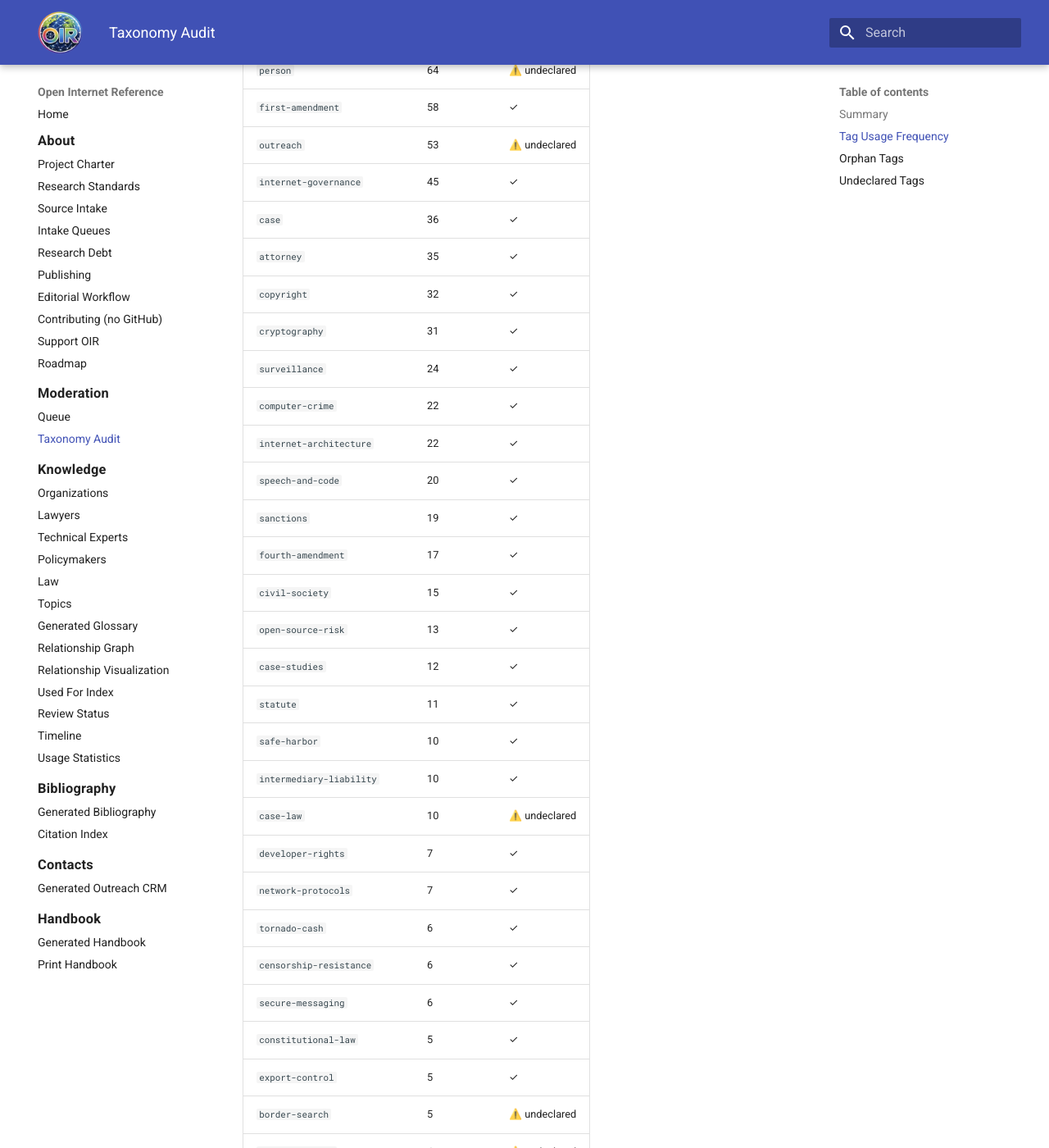
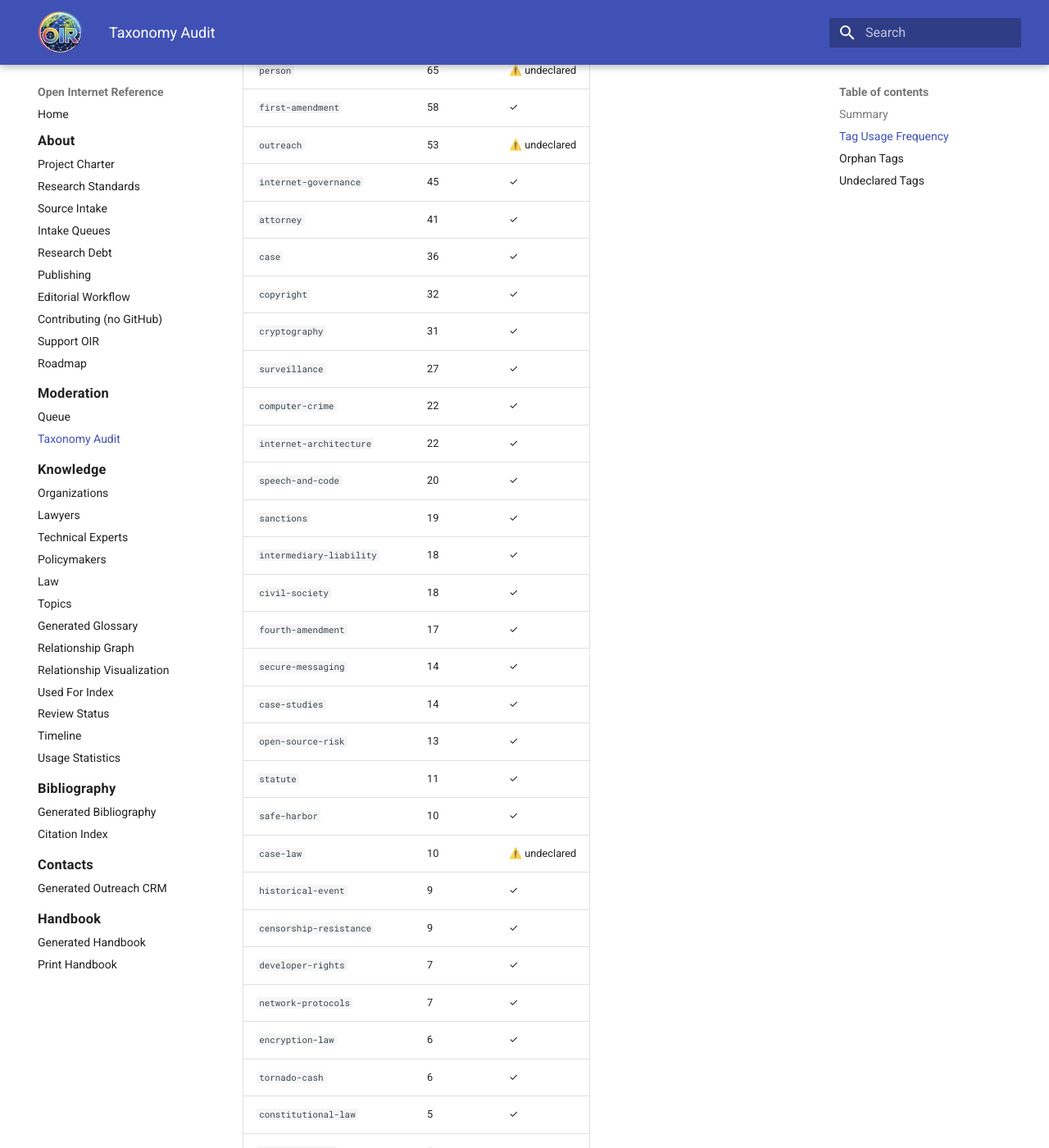
Before and after one commit to itsmeront/open-internet-reference, an MkDocs documentation site: the page built from website/generated/taxonomy-audit.md, in a window 1280 px wide and 1400 px high, scrolled down 1050 px. Shown: the whole window at 82% size. Built offline with MkDocs 1.6.1 and Material for MkDocs 9.7.7, drawn with Linux system fonts in a browser that asks for light colours; some of the changed text lies outside the part shown.

Commit message:
chore: update moderation and taxonomy reports [automated]

```diff
--- a/website/generated/taxonomy-audit.md
+++ b/website/generated/taxonomy-audit.md
@@ -20,37 +20,39 @@ This report analyzes tag usage, identifies gaps, and surfaces potential duplicat
 
 | Tag | Uses | Status |
 |-----|------|--------|
-| `source` | 169 | ✓ |
-| `digital-rights` | 139 | ✓ |
-| `privacy` | 82 | ✓ |
-| `organization` | 78 | ✓ |
+| `source` | 179 | ✓ |
+| `digital-rights` | 154 | ✓ |
+| `privacy` | 86 | ✓ |
+| `organization` | 83 | ✓ |
 | `open-source-software` | 69 | ✓ |
-| `person` | 64 | ⚠️ undeclared |
+| `person` | 65 | ⚠️ undeclared |
 | `first-amendment` | 58 | ✓ |
 | `outreach` | 53 | ⚠️ undeclared |
 | `internet-governance` | 45 | ✓ |
+| `attorney` | 41 | ✓ |
 | `case` | 36 | ✓ |
-| `attorney` | 35 | ✓ |
 | `copyright` | 32 | ✓ |
 | `cryptography` | 31 | ✓ |
-| `surveillance` | 24 | ✓ |
+| `surveillance` | 27 | ✓ |
 | `computer-crime` | 22 | ✓ |
 | `internet-architecture` | 22 | ✓ |
 | `speech-and-code` | 20 | ✓ |
 | `sanctions` | 19 | ✓ |
+| `intermediary-liability` | 18 | ✓ |
+| `civil-society` | 18 | ✓ |
 | `fourth-amendment` | 17 | ✓ |
-| `civil-society` | 15 | ✓ |
+| `secure-messaging` | 14 | ✓ |
+| `case-studies` | 14 | ✓ |
 | `open-source-risk` | 13 | ✓ |
-| `case-studies` | 12 | ✓ |
 | `statute` | 11 | ✓ |
 | `safe-harbor` | 10 | ✓ |
-| `intermediary-liability` | 10 | ✓ |
 | `case-law` | 10 | ⚠️ undeclared |
+| `historical-event` | 9 | ✓ |
+| `censorship-resistance` | 9 | ✓ |
 | `developer-rights` | 7 | ✓ |
 | `network-protocols` | 7 | ✓ |
+| `encryption-law` | 6 | ✓ |
 | `tornado-cash` | 6 | ✓ |
-| `censorship-resistance` | 6 | ✓ |
-| `secure-messaging` | 6 | ✓ |
 | `constitutional-law` | 5 | ✓ |
 | `export-control` | 5 | ✓ |
 | `border-search` | 5 | ⚠️ undeclared |
```
Also changed, not shown: other parts of website/generated/taxonomy-audit.md (+5 -7 lines), website/generated/moderation.md (+6 -6 lines), 2 other files.
